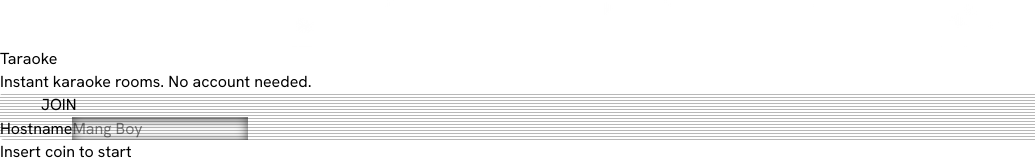
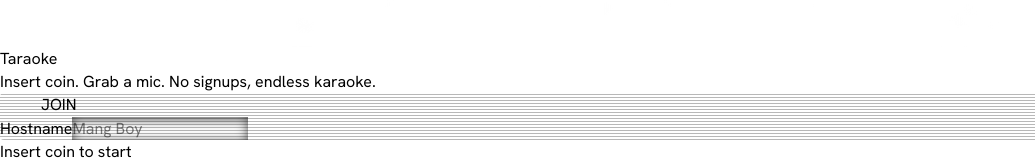
Before and after one commit to navigate27/taraoke-app, a React (Vite) app in the folder src/client/: page / in a window 1280 px wide. Shown: the part 1207-1367 px from the top of the page, without its empty margins (0-1035 px from the left). Built offline with nearby package versions, Linux system fonts and the light colour scheme; no server answers.

Commit message:
Home hero copy: retro arcade tagline

```diff
--- a/src/client/src/views/Home.tsx
+++ b/src/client/src/views/Home.tsx
@@ -103,7 +103,7 @@ export function Home({ joinCode, onCreate, onJoin }: Props) {
         >
           Taraoke
         </h1>
-        <p className="mt-3 text-arc-500">Instant karaoke rooms. No account needed.</p>
+        <p className="mt-3 text-arc-500">Insert coin. Grab a mic. No signups, endless karaoke.</p>
       </header>
 
       <section className="crt panel w-full max-w-sm p-6" data-testid="home-panel">
```
